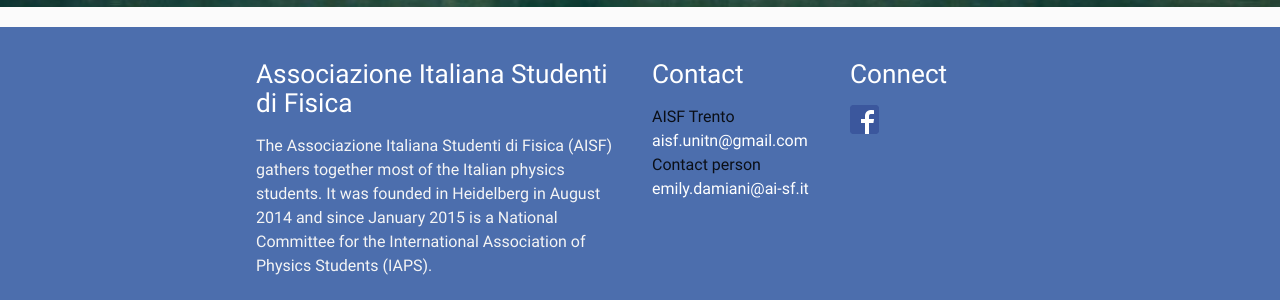
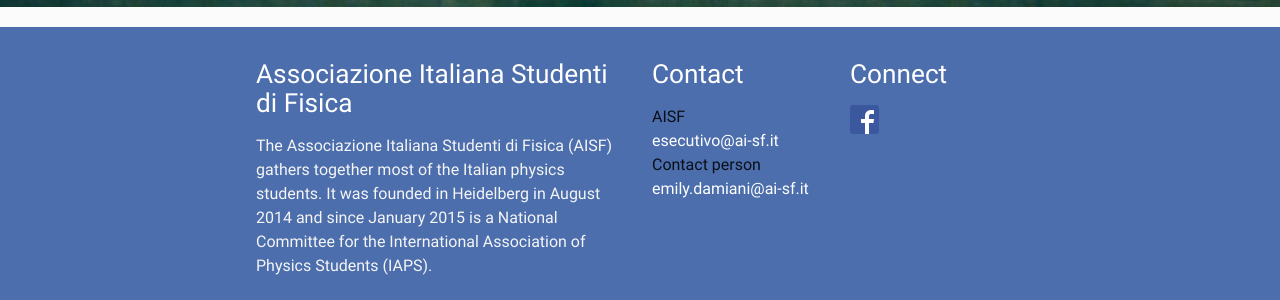
Before and after one commit to ai-sf/tiqit20, a Jekyll site: the page built from index.html, in a window 1280 px wide. Shown: the part 1728-2028 px from the top of the page. Built offline with Jekyll 4.4.1, drawn with Linux system fonts in a browser that asks for light colours; nearby versions of some CDN libraries.

Commit message:
Update footer.yml

```diff
--- a/_data/footer.yml
+++ b/_data/footer.yml
@@ -2,8 +2,8 @@ title: Associazione Italiana Studenti di Fisica
 descr: The Associazione Italiana Studenti di Fisica (AISF) gathers together most of the Italian physics students. It was founded in Heidelberg in August 2014 and since January 2015 is a National Committee for the International Association of Physics Students (IAPS).
 
 contact:
-  - name: AISF Trento
-    mail: aisf.unitn@gmail.com
+  - name: AISF
+    mail: esecutivo@ai-sf.it
   - name: Contact person
     mail: emily.damiani@ai-sf.it
 
```
